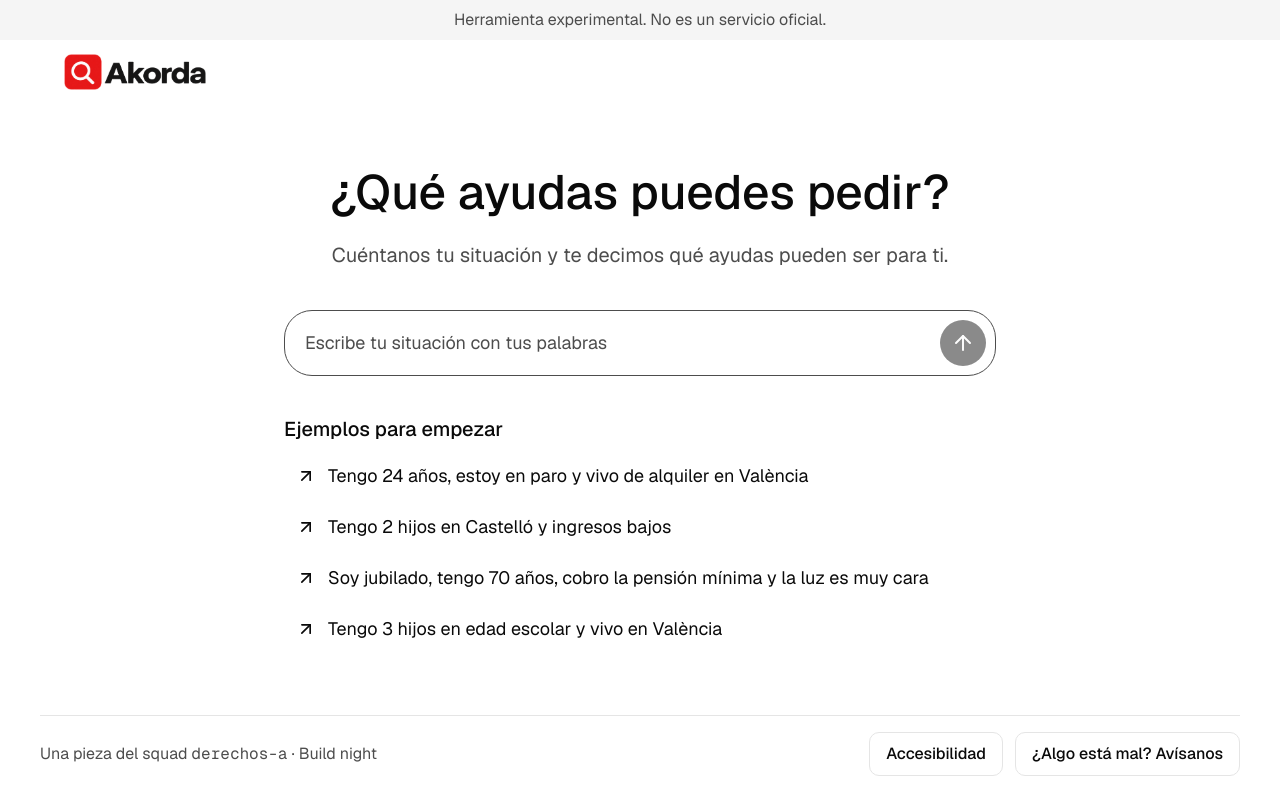
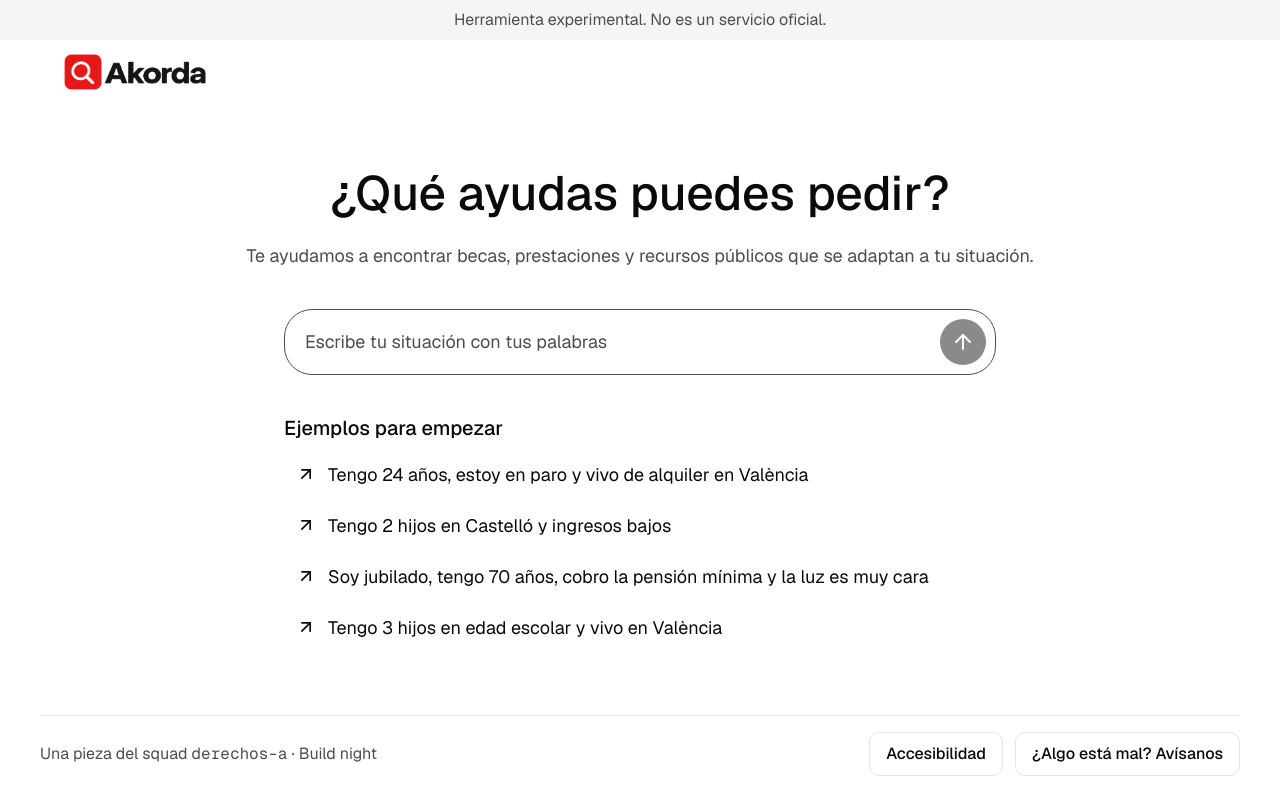
Before and after one commit to barracafh/build-derechos-a, a Next.js app: page /derechos-a/ in a window 1280 px wide. Built offline with nearby package versions, Linux system fonts and the light colour scheme.

Commit message:
Landing intro: use requested description on one line on wide screens
Co-Authored-By: Claude Sonnet 5.5 <noreply@anthropic.com>
Claude-Session: https://claude.ai/code/session_0115AodDcqaPJUuuUjNCM7yr

```diff
--- a/src/components/Chat.tsx
+++ b/src/components/Chat.tsx
@@ -485,9 +485,10 @@ export function Chat() {
               <h1 className="font-sans text-[clamp(32px,5vw,48px)] leading-[1.15] font-medium">
                 {PREGUNTA}
               </h1>
-              <p className="text-xl leading-[1.5] text-(--text-secondary)">
-                Cuéntanos tu situación y te decimos qué ayudas pueden ser para
-                ti.
+              {/* Más ancho que la columna para que quepa en una línea en pantallas grandes. */}
+              <p className="text-lg leading-[1.5] text-(--text-secondary) lg:-mx-28">
+                Te ayudamos a encontrar becas, prestaciones y recursos públicos
+                que se adaptan a tu situación.
               </p>
             </div>
 
```
